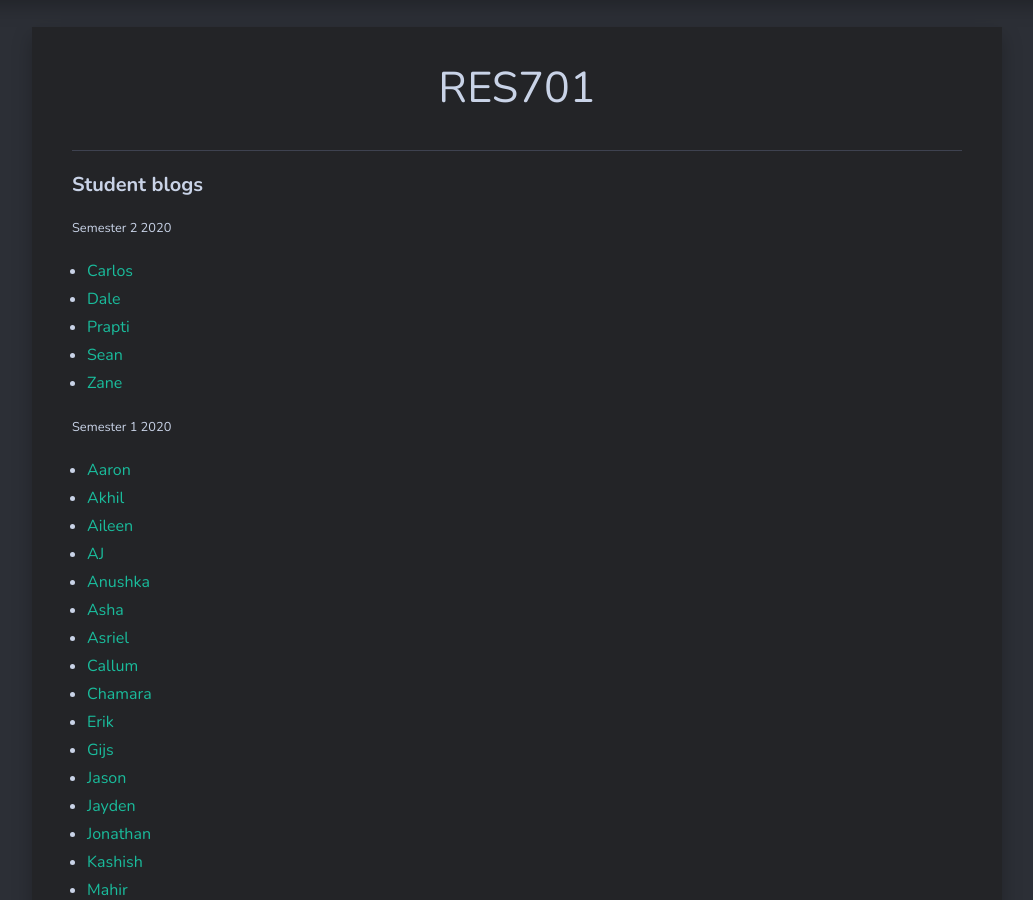
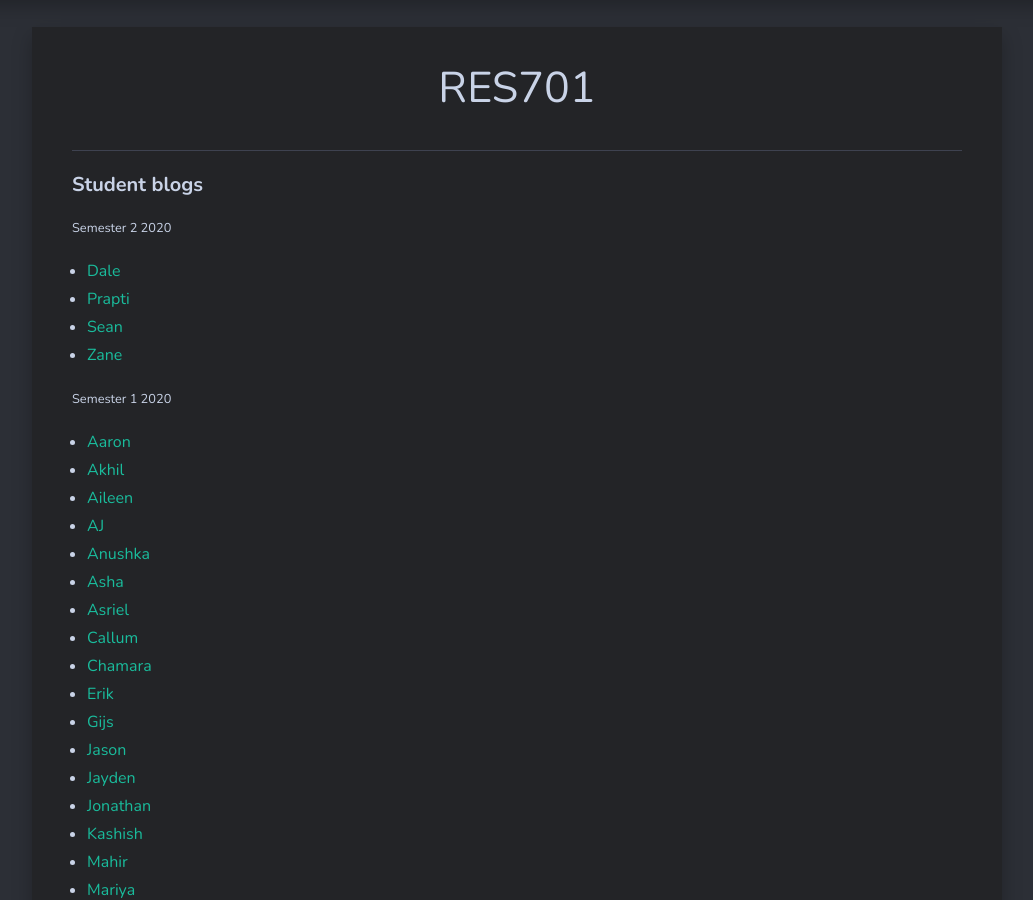
Before and after one commit to larsoliverdam/nmit, a Jekyll site: the page built from _pages/RES701.md, in a window 1280 px wide and 900 px high, scrolled down 698 px. Shown: the whole window, without its empty margins (123-1156 px from the left). Built offline with Jekyll 4.4.1, drawn with Linux system fonts in a browser that asks for light colours; nearby versions of some CDN libraries; comment, search, counter and statistics services are not loaded.

Commit message:
RES701 update

```diff
--- a/_pages/RES701.md
+++ b/_pages/RES701.md
@@ -8,7 +8,6 @@ image: 08.jpg
 #### Student blogs
 <small> Semester 2 2020</small>
 
-* [Carlos](https://res701canmit.wordpress.com/)
 * [Dale](https://d-stephenson.github.io/)
 * [Prapti](https://res701praptimane.wordpress.com)
 * [Sean](https://seancavill.github.io/Blog/)
```
